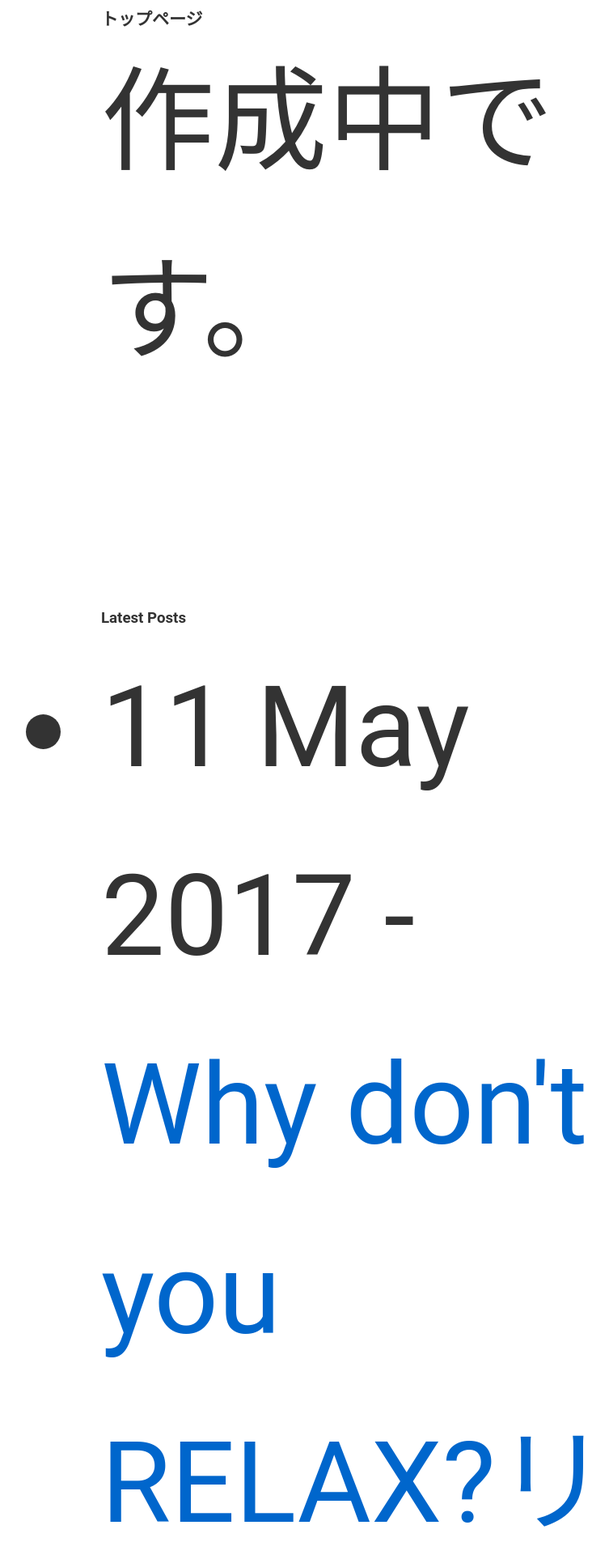
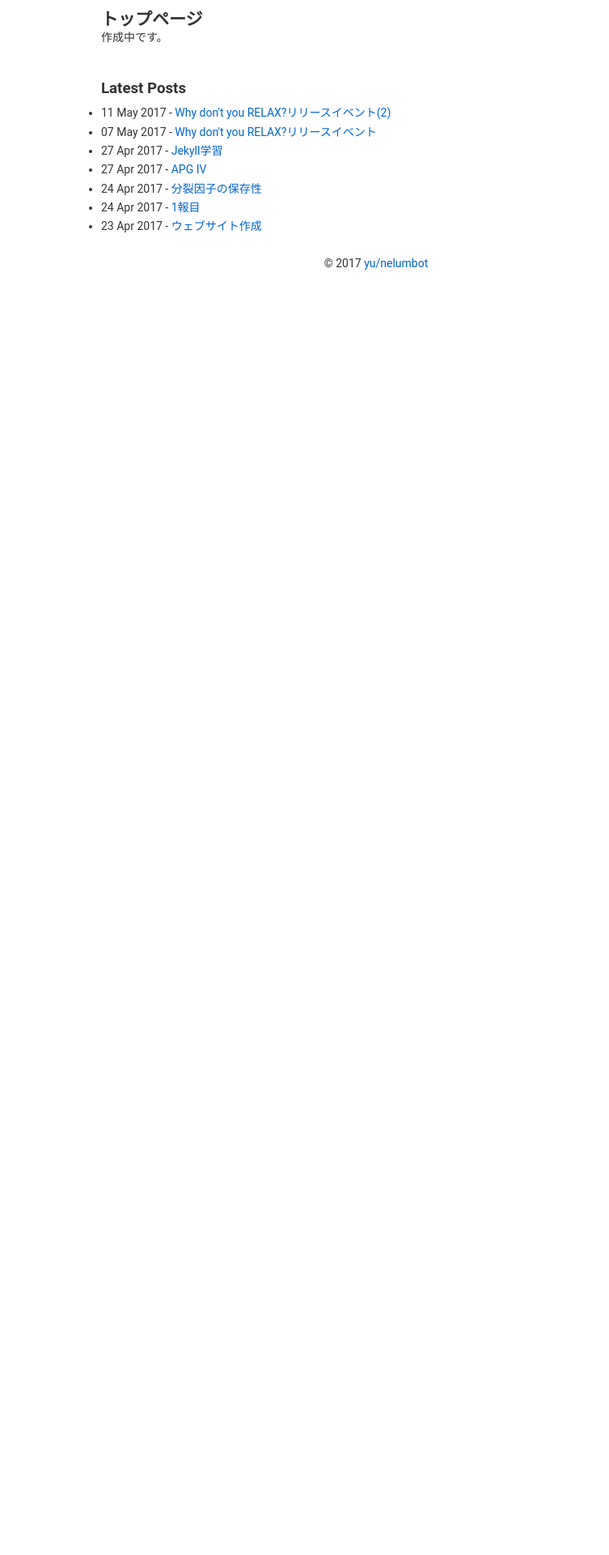
Before and after one commit to yunelumbot/test-site, a Jekyll site: the page built from index.md, in a window 1280 px wide. Shown: the top 1920 px of the page at 81% size, without its empty margins (175-928 px from the left). Built offline with Jekyll 4.4.1, drawn with Linux system fonts in a browser that asks for light colours; after the commit the page ends 900 px from its top, so only the background shows below that.

Commit message:
viewport修正

```diff
--- a/_includes/head.html
+++ b/_includes/head.html
@@ -1,5 +1,7 @@
 <head>
-    <meta http-equiv="Content-type" content="text/html; charset=utf-8">
+    <meta charset="UTF-8">
+    <meta name="viewport" content="width=device-width, initial-scale=1.0, maximum-scale=1">
+	<meta name="generator" content="Jekyll">
     <title>{{ page.title }}</title>
     <link rel="stylesheet" href="{{ "/css/main.css" | prepend: site.baseurl | replace: '//', '/' }}">
 </head>
--- a/_sass/typography.scss
+++ b/_sass/typography.scss
@@ -57,7 +57,7 @@ blockquote {
 @media (min-width: 940px) { //Breakpoint set to 940px
 
 p, ul, ol {
-	font-size: 10em; /* 18px */
+	font-size: 1em; /* 18px */
 	line-height: 1.6667em; /* 24px/18px */
 	margin-bottom: 1.6667em; /* 24px/18px */
 }
```
